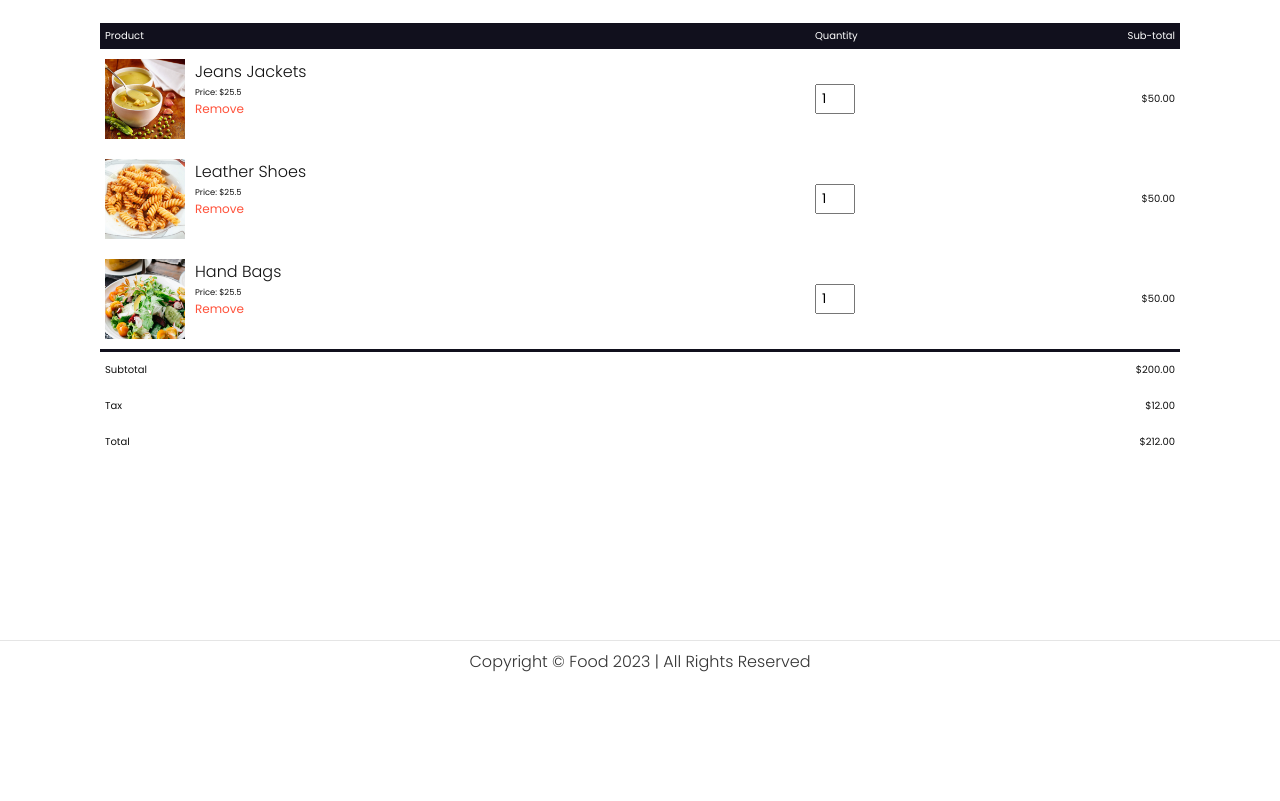
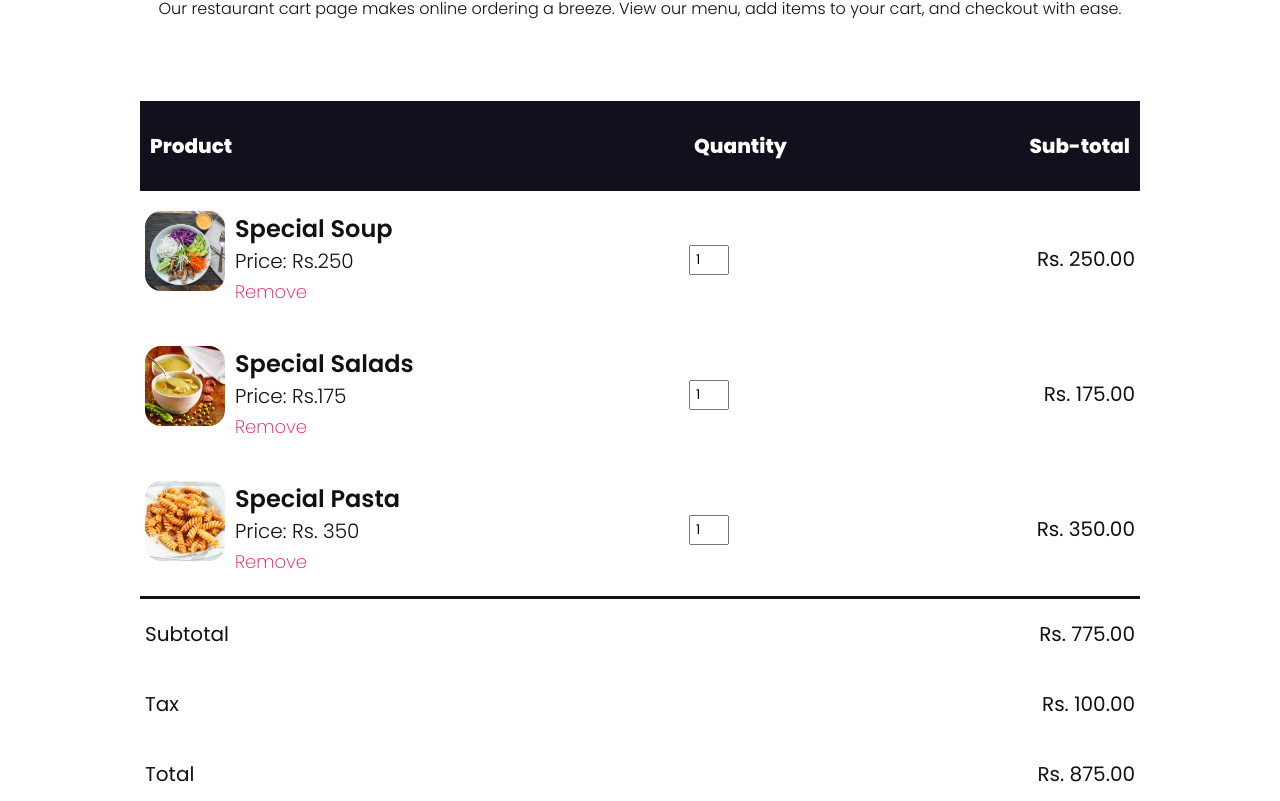
Before and after one commit to nepidkhadka/Food, a plain HTML site: page cart.html in a window 1280 px wide. Shown: the part 157-958 px from the top of the page. Before the commit the page ends 839 px from the top, so only its background shows below. Drawn offline with Linux system fonts and the light colour scheme.

Commit message:
Cart Page Complete Desgin

```diff
--- a/cart.html
+++ b/cart.html
@@ -14,19 +14,26 @@
 
   <!-- Header -->
   <header>
-    <a href="#" class="logo menu-class">Food <span>.</span> </a>
+    <a href="/index.html" class="logo cart-class">Food <span>.</span> </a>
     <div class="menuToggle" onclick="toggleMenu()">
     </div>
     <ul class="nav-links menu-class">
-      <li><a href="index.html">Home</a></li>
-      <li><a href="#about" onclick="toggleMenu()">About</a></li>
-      <li><a href="#menu" onclick="toggleMenu()">Menu</a></li>
-      <li><a href="#expert" onclick="toggleMenu()">Experts</a></li>
-      <li><a href="#testimonials" onclick="toggleMenu()">Testimonials</a></li>
-      <li><a href="#contact" onclick="toggleMenu()">Contact</a></li>
-    </ul>
+      <li><a href="/index.html">Home</a></li>
+      <li><a href="/index.html#about" onclick="toggleMenu()">About</a></li>
+      <li><a href="/index.html#menu" onclick="toggleMenu()">Menu</a></li>
+      <li><a href="/index.html#expert" onclick="toggleMenu()">Experts</a></li>
+      <li><a href="/index.html#testimonials" onclick="toggleMenu()">Testimonials</a></li>
+      <li><a href="/index.html#contact" onclick="toggleMenu()">Contact</a></li>
+  </ul>
   </header>
 
+  <section class="cart-title">
+  <div class="title">
+    <h2 class="titletext"><span>C</span>art </h2>
+    <p>Our restaurant cart page makes online ordering a breeze. View our menu, add items to your cart, and checkout with ease.
+    </p>
+  </div>
+</section>
   <!--Cart item-->
   <section class="cart">
   <div class="small-container cart-page">
@@ -39,59 +46,59 @@
       <tr>
         <td>
           <div class="cart-info">
-            <img src="images/menu2.jpg" />
+            <img src="images/menu1.jpg" />
             <div>
-              <p>Jeans Jackets</p>
-              <small>Price: $25.5</small><br />
+              <p>Special Soup</p>
+              <small>Price: Rs.250</small><br />
               <a href="#"> Remove</a>
             </div>
           </div>
         </td>
         <td><input type="number" value="1" /></td>
-        <td>$50.00</td>
+        <td>Rs. 250.00</td>
+      </tr>
+      <tr>
+        <td>
+          <div class="cart-info">
+            <img src="images/menu2.jpg" />
+            <div>
+              <p>Special Salads</p>
+              <small>Price: Rs.175</small><br />
+              <a href="#"> Remove</a>
+            </div>
+          </div>
+        </td>
+        <td><input type="number" value="1" /></td>
+        <td>Rs. 175.00</td>
       </tr>
       <tr>
         <td>
           <div class="cart-info">
             <img src="images/menu3.jpg" />
             <div>
-              <p>Leather Shoes</p>
-              <small>Price: $25.5</small><br />
-              <a href="#"> Remove</a>
-            </div>
-          </div>
-        </td>
-        <td><input type="number" value="1" /></td>
-        <td>$50.00</td>
-      </tr>
-      <tr>
-        <td>
-          <div class="cart-info">
-            <img src="images/menu4.jpg" />
-            <div>
-              <p>Hand Bags</p>
-              <small>Price: $25.5</small><br />
+              <p>Special Pasta</p>
+              <small>Price: Rs. 350</small><br />
               <a href="#">Remove</a>
             </div>
           </div>
         </td>
         <td><input type="number" value="1" /></td>
-        <td>$50.00</td>
+        <td>Rs. 350.00</td>
       </tr>
     </table>
     <div class="total-price">
       <table>
         <tr>
           <td>Subtotal</td>
-          <td>$200.00</td>
+          <td>Rs. 775.00</td>
         </tr>
         <tr>
           <td>Tax</td>
-          <td>$12.00</td>
+          <td>Rs. 100.00</td>
         </tr>
         <tr>
           <td>Total</td>
-          <td>$212.00</td>
+          <td>Rs. 875.00</td>
         </tr>
       </table>
     </div>
@@ -111,7 +118,7 @@
   <script type="text/javascript">
     window.addEventListener('scroll', function () {
       const header = document.querySelector('header');
-      header.classList.toggle("sticky", window.scrollY > 80)
+      header.classList.toggle("sticky", window.scrollY > 1)
     })
 
     function toggleMenu() {
--- a/style.css
+++ b/style.css
@@ -494,6 +494,41 @@ section {
 
 
 /*Cart items*/
+
+.cart img{
+  border-radius: 20%;
+}
+
+.cart a{
+  font-size: 1.8rem;
+  font-weight: lighter;
+}
+
+.cart p{
+  font-size: 2.4rem;
+  font-weight: 600;
+}
+
+.cart small{
+  font-weight: 300;
+  font-size: 2rem;
+}
+
+.cart td{
+  font-size: 2rem;
+  font-weight: 400;
+}
+
+
+.cart-title{
+  padding: 100px 0 0 0 !important;
+}
+.cart{
+  padding: 0 100px 0 100px !important;
+  margin-inline: auto;
+  max-width: 1200px;
+}
+
 .cart-page {
   margin: 80px auto;
 }
@@ -507,13 +542,14 @@ table {
 }
 th {
   text-align: left;
-  padding: 5px;
+  padding: 30px 10px;
   color: #fff;
   background: #11101d;
-  font-weight: normal;
+  font-weight:800;
+  font-size: 2rem;
 }
 td {
-  padding: 10px 5px;
+  padding: 20px 5px;
 }
 td input {
   width: 40px;
@@ -521,8 +557,8 @@ td input {
   padding: 5px;
 }
 td a {
-  color: #ff523b;
-  font-size: 12px;
+  color:#ff0157;
+  font-size: 1.8rem;
 }
 td img {
   width: 80px;
```
Also changed, not shown: index.html (+1 -1 lines), menu.html (+12 -12 lines).
